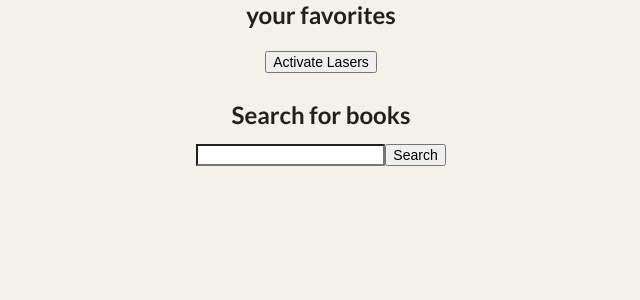
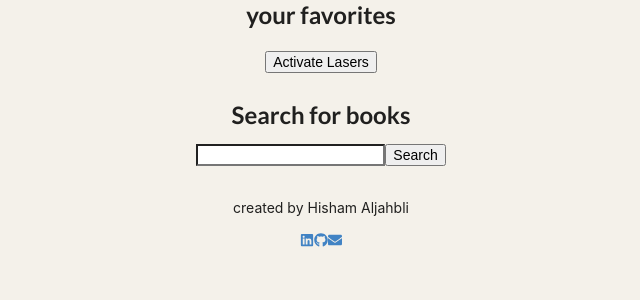
Before and after one commit to hamjahb/my-books, a React (Create React App) app: page / in a window 1280 px wide. Shown: the top 300 px of the page, without its empty margins (319-959 px from the left). Built offline with nearby package versions, Linux system fonts and the light colour scheme.

Commit message:
add icons to external links

```diff
--- a/package.json
+++ b/package.json
@@ -3,10 +3,14 @@
   "version": "0.1.0",
   "private": true,
   "dependencies": {
+    "@fortawesome/fontawesome-svg-core": "^1.2.26",
+    "@fortawesome/free-solid-svg-icons": "^5.12.0",
+    "@fortawesome/react-fontawesome": "^0.1.8",
     "axios": "^0.19.0",
     "gh-pages": "^2.1.1",
     "react": "^16.11.0",
     "react-dom": "^16.11.0",
+    "react-icons": "^3.8.0",
     "react-scripts": "^3.3.0",
     "semantic-ui-react": "^0.88.1",
     "xml-js": "^1.6.11"
--- a/src/App.js
+++ b/src/App.js
@@ -4,6 +4,8 @@ import parser from 'xml-js';
 import BookCards from './Pages/BookCards';
 import Favorites from './Pages/Favorites';
 
+// import fontawesome
+import { FaGithub, FaLinkedin, FaEnvelope} from "react-icons/fa";
 
 class App extends Component {
   constructor(props) {
@@ -145,6 +147,12 @@ class App extends Component {
             />
           </ul>
 
+          <footer>
+            <p>created by Hisham Aljahbli</p>
+            <a href="https://www.linkedin.com/in/haljahbli-softwareeng" target= "blank"> <FaLinkedin/></a>
+            <a href="https://github.com/hamjahb" target= "blank"><FaGithub/></a>
+            <a href="mailto:h.aljahbli@gmail.com"><FaEnvelope/></a>
+          </footer>
         </body>
       </div>
     );
```
Also changed, not shown: 1 other file (tests, documents, lock files or other folders).
